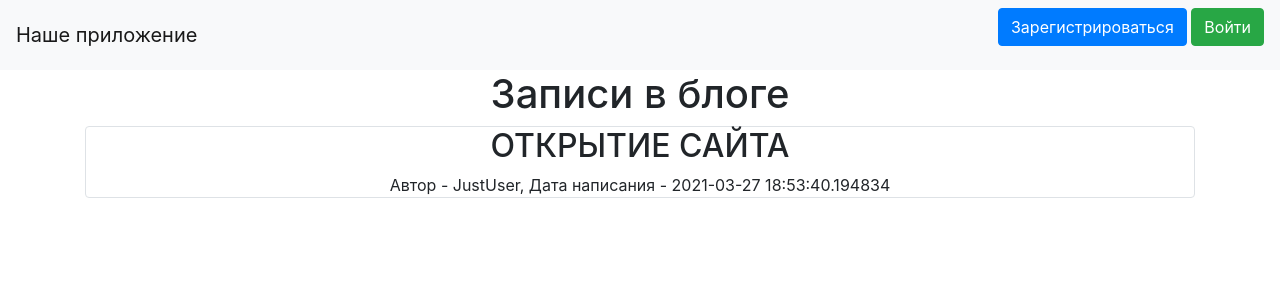
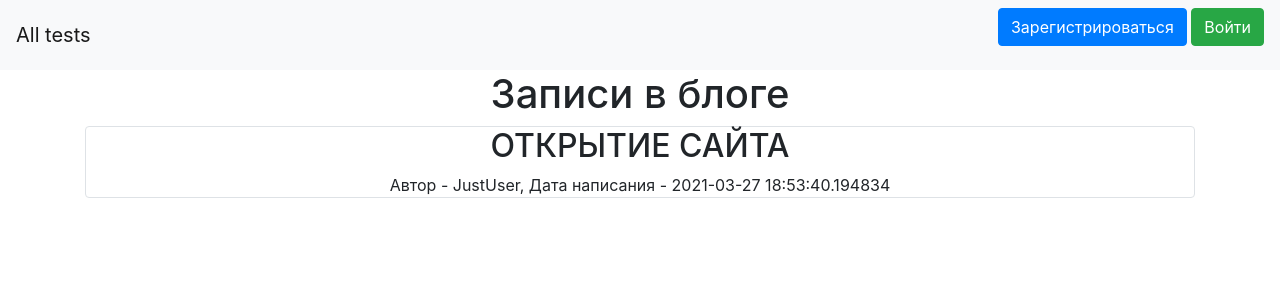
Before and after one commit to w-o-p/web, a Flask app: page / in a window 1280 px wide. Shown: the top 300 px of the page. Run offline with Flask 2, Linux system fonts and the light colour scheme; data comes from the database, SQL or seed files in the repository; some libraries are stand-ins or nearby versions.

Commit message:
one more

```diff
--- a/main.py
+++ b/main.py
@@ -125,7 +125,7 @@ def add_news():
         db_sess.merge(current_user)
         db_sess.commit()
         return redirect('/')
-    return render_template('news.html', title='Добавление новости',
+    return render_template('news.html', title='Добавление теста',
                            form=form)
 
 
--- a/templates/base.html
+++ b/templates/base.html
@@ -12,7 +12,7 @@
 <body>
 <header>
     <nav class="navbar navbar-light bg-light">
-        <a class="navbar-brand" href="#">Наше приложение</a>
+        <a class="navbar-brand" href="#">All tests</a>
         {% if current_user.is_authenticated %}
         <p>
             <b class="navbar-brand">{{ current_user.name }}</b>
```
